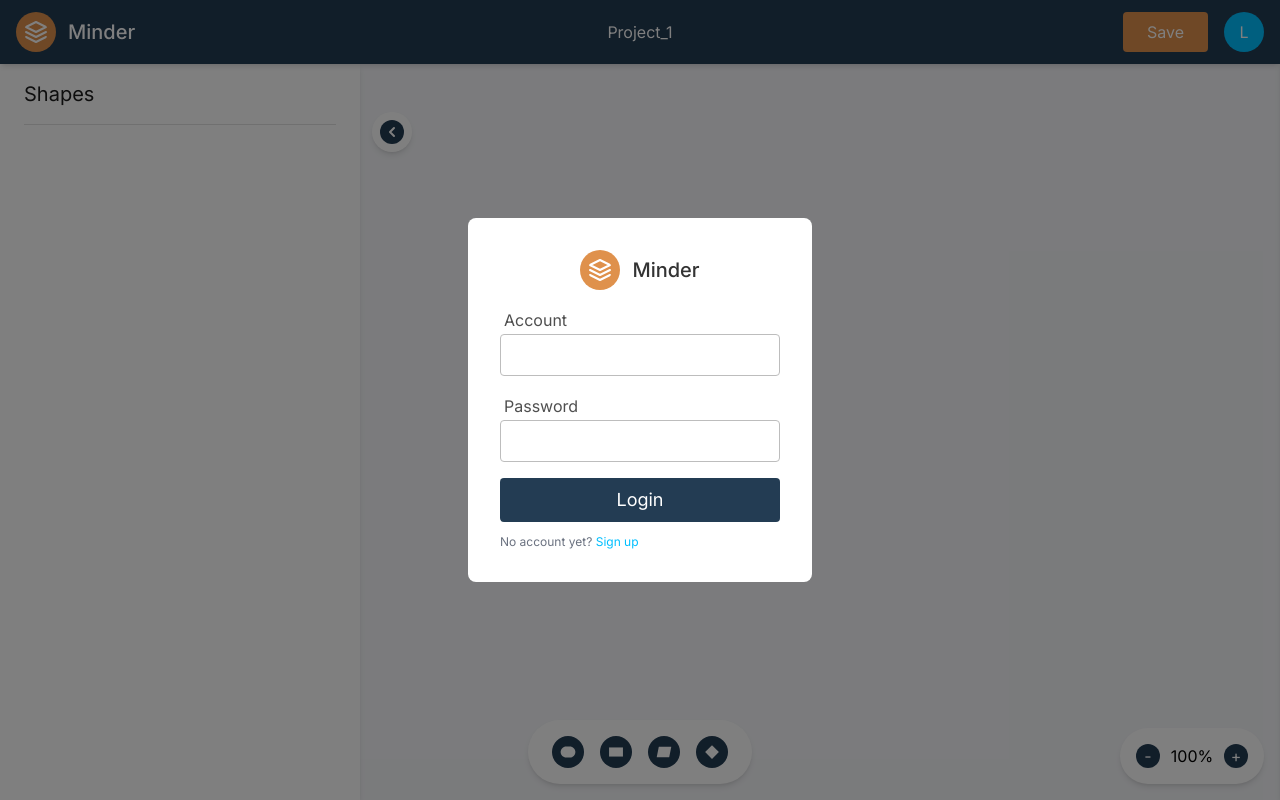
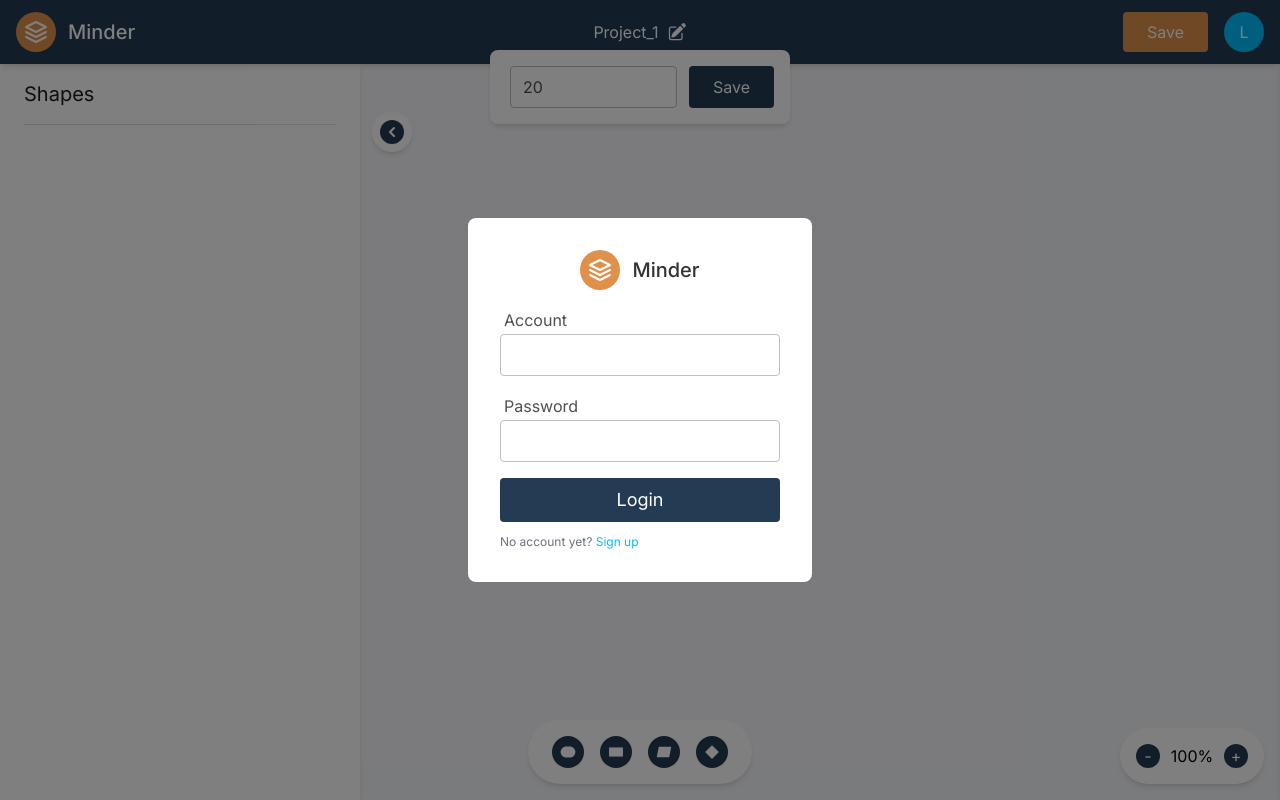
Before and after one commit to RuFrontEnd/minder, a Next.js app in the folder frontend/: page / in a window 1280 px wide. Built offline with nearby package versions, Linux system fonts and the light colour scheme.

Commit message:
feat: layout edit input

```diff
--- a/frontend/next.config.js
+++ b/frontend/next.config.js
@@ -1,4 +1,15 @@
 /** @type {import('next').NextConfig} */
-const nextConfig = {}
+const nextConfig = {
+  webpack: (config) => {
+    // Add rule for SVG files
+    config.module.rules.push({
+      test: /\.svg$/,
+      use: ["@svgr/webpack"],
+    });
 
-module.exports = nextConfig
+    return config;
+  },
+  reactStrictMode: true,
+};
+
+module.exports = nextConfig;
--- a/frontend/package.json
+++ b/frontend/package.json
@@ -9,6 +9,7 @@
     "lint": "next lint"
   },
   "dependencies": {
+    "@svgr/webpack": "^8.1.0",
     "axios": "^1.6.8",
     "framer-motion": "^11.0.12",
     "lodash": "^4.17.21",
--- a/frontend/src/app/page.tsx
+++ b/frontend/src/app/page.tsx
@@ -15,6 +15,8 @@ import Modal from "@/components/modal";
 import Input from "@/components/input";
 import Alert from "@/components/alert";
 import Card from "@/components/card";
+import Frame from "@/components/frame";
+import PencilSquareIcon from "@/assets/svg/pencil-square.svg";
 import { useState, useRef, useEffect, useCallback, useMemo } from "react";
 import { motion } from "framer-motion";
 import { cloneDeep } from "lodash";
@@ -2428,8 +2430,24 @@ export default function ProcessPage() {
             </a>
           </li>
           <li className="justify-self-center self-center text-base">
-            <nav>
+            <nav className="flex items-center relative">
               <a className="text-white-500">Project_1</a>
+              <PencilSquareIcon
+                width={20}
+                height={20}
+                className={"cursor-pointer ms-2"}
+                fill={tailwindColors.white["500"]}
+              />
+              <Frame
+                className={
+                  "absolute -bottom-[6px] left-1/2 -translate-x-1/2 translate-y-full w-[300px]"
+                }
+              >
+                <div className="flex">
+                  <Input value="20" onChange={() => {}} />
+                  <Button className="ms-4" text="Save" onClick={() => {}} />
+                </div>
+              </Frame>
             </nav>
           </li>
           <li className="flex justify-self-end self-center text-base">
--- /dev/null
+++ b/frontend/src/components/frame/index.tsx
@@ -0,0 +1,18 @@
+"use client";
+import { useEffect, useState } from "react";
+import { v4 as uuidv4 } from "uuid";
+import { Props, Selections } from "@/types/components/dataFrame";
+import { Title, DataItem, Data as DataType } from "@/types/shapes/common";
+import cloneDeep from "lodash/cloneDeep";
+import Data from "@/shapes/data";
+
+export default function Frame(props: any) {
+
+  return (
+    <div
+      className={`rounded-lg p-4 flex flex-col bg-white-500 shadow-md ${props.className}`}
+    >
+      {props.children}
+    </div>
+  );
+}
```
Also changed, not shown: frontend/src/assets/svg/pencil-square.svg (added), 1 other file (tests, documents, lock files or other folders).
